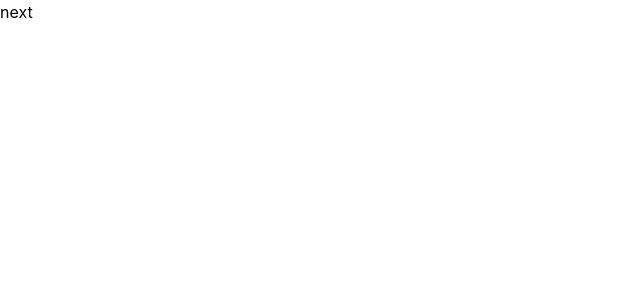
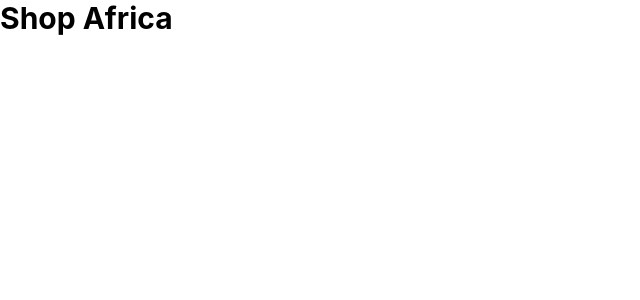
Before and after one commit to jacksonohallo/ecommerce, a Next.js app: page / in a window 1280 px wide. Shown: the top 300 px of the page, without its empty margins (0-640 px from the left). Built offline with nearby package versions, Linux system fonts and the light colour scheme.

Commit message:
style: add color and texture to title

```diff
--- a/pages/index.js
+++ b/pages/index.js
@@ -1,15 +1,14 @@
 import Head from 'next/head'
-import Image from 'next/image'
 
 export default function Home() {
   return (
     <div>
       <Head>
-        <title>Create Next App</title>
+        <title>ecommerce</title>
         <meta name="description" content="Generated by create next app" />
         <link rel="icon" href="/favicon.ico" />
       </Head>
-<h1>next</h1>
+<h1 className='text-3xl font-bold '>Shop Africa</h1>
 
 </div>
   )
--- a/tailwind.config.js
+++ b/tailwind.config.js
@@ -1,6 +1,9 @@
 /** @type {import('tailwindcss').Config} */
 module.exports = {
-  content: ["./src/**/*.{html,js}"],
+  content: [
+    "./pages/**/*.{js,ts,jsx,tsx}",
+    "./components/**/*.{js,ts,jsx,tsx}",
+  ],
   theme: {
     extend: {},
   },
```
